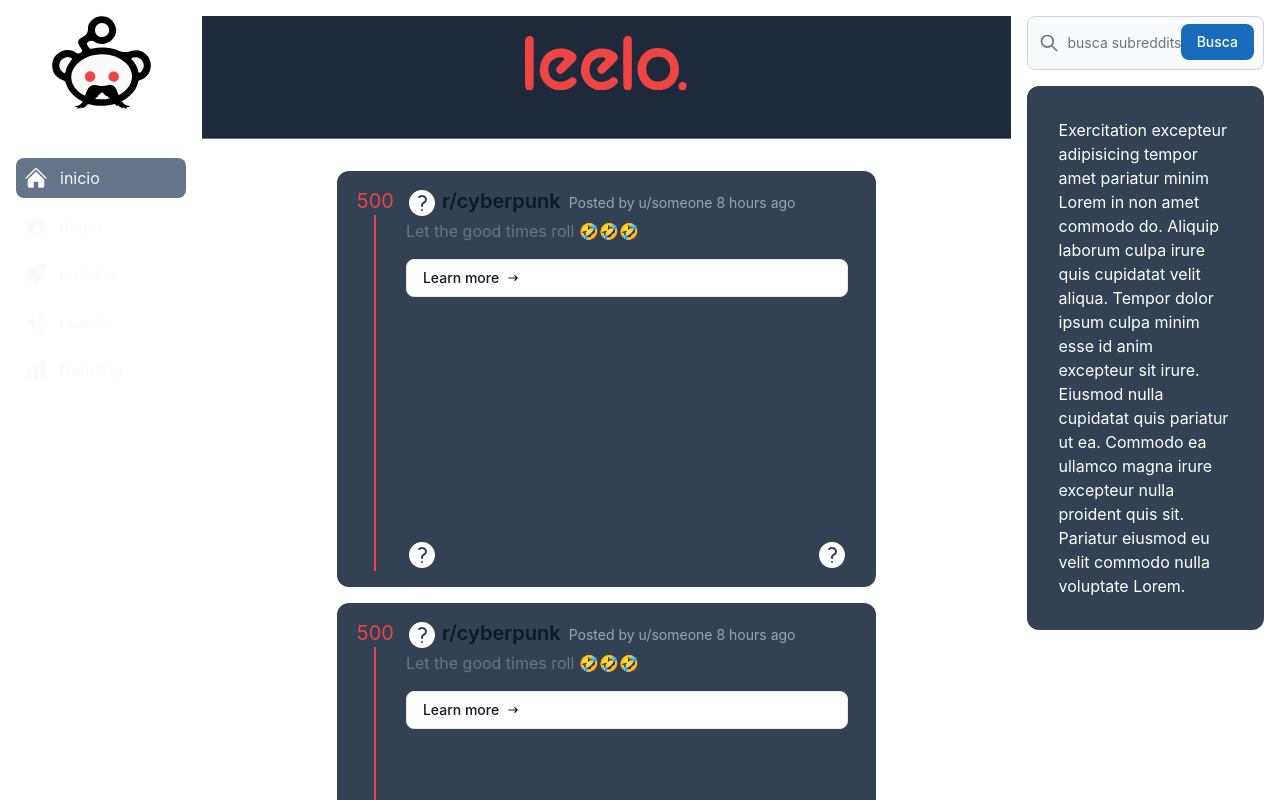
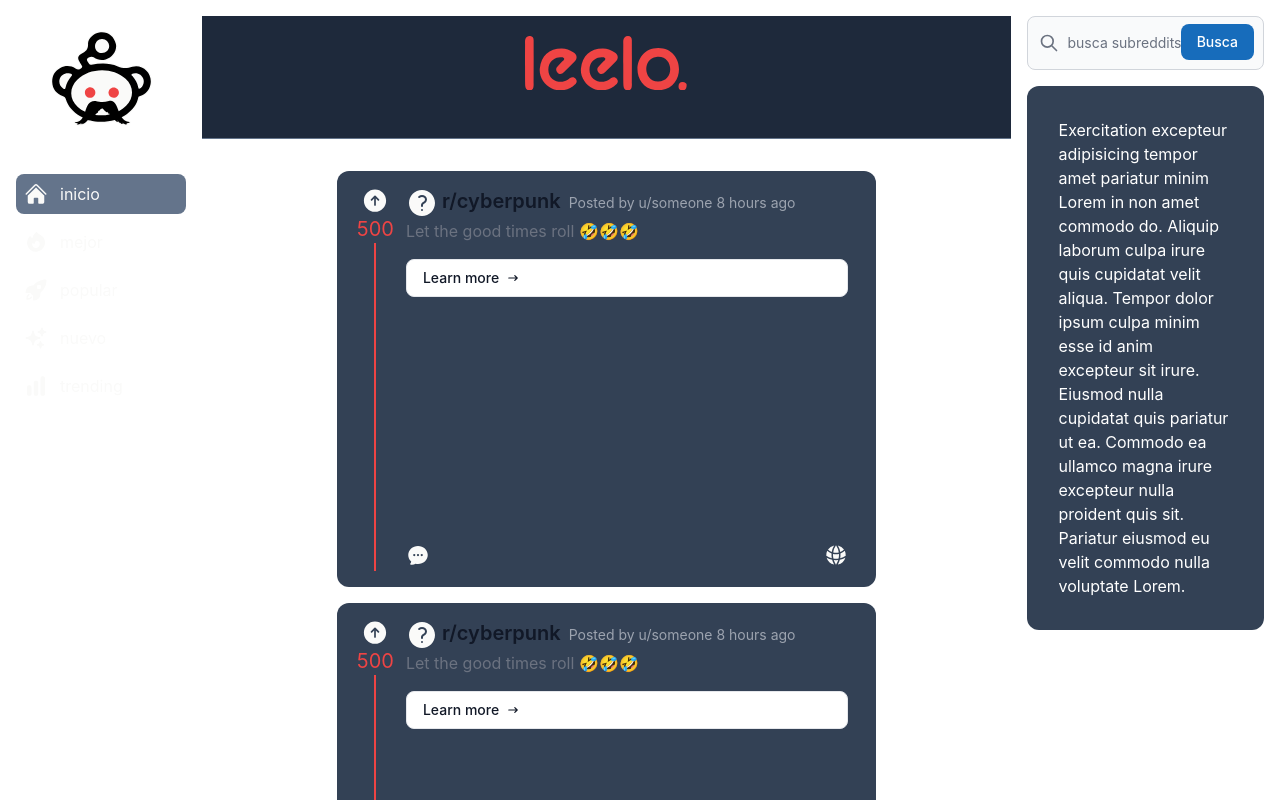
Before and after one commit to voidoperator/leelo, a React (Create React App) app: page / in a window 1280 px wide. Built offline with nearby package versions, Linux system fonts and the light colour scheme; what @thoughtbot/tailwindcss-aria-attributes would draw is missing.

Commit message:
fix: minor squashes

```diff
--- a/src/features/posts/Post.jsx
+++ b/src/features/posts/Post.jsx
@@ -1,5 +1,10 @@
 import React from 'react';
-import { QuestionMarkCircleIcon } from '@heroicons/react/24/solid';
+import {
+  ArrowUpCircleIcon,
+  ChatBubbleOvalLeftEllipsisIcon,
+  GlobeAltIcon,
+  QuestionMarkCircleIcon,
+} from '@heroicons/react/24/solid';
 
 export function Post() {
   const upVotes = 500;
@@ -10,6 +15,7 @@
     <div className="post-wrapper">
       <div className="post-grid">
         <div className="upvotes">
+          <ArrowUpCircleIcon className="w-8 secondary-icons" />
           <span className="votes">{upVotes}</span>
           <span className="votes-deco" />
         </div>
@@ -18,7 +24,7 @@
             <QuestionMarkCircleIcon className="subreddit-icon" />
             <div className="subreddit-name">{subredditName}</div>
           </div>
-          <author className="post-author">Posted by u/someone</author>
+          <span className="post-author">Posted by u/someone</span>
           <time className="post-date">{postTime}</time>
         </div>
         <div className="post-content">
@@ -43,8 +49,8 @@
           </a>
         </div>
         <div className="post-icons">
-          <QuestionMarkCircleIcon className="subreddit-icon" />
-          <QuestionMarkCircleIcon className="subreddit-icon" />
+          <ChatBubbleOvalLeftEllipsisIcon className="secondary-icons" />
+          <GlobeAltIcon className="secondary-icons" />
         </div>
       </div>
     </div>
--- a/src/index.css
+++ b/src/index.css
@@ -89,7 +89,10 @@
     @apply flex flex-row gap-1;
   }
   .subreddit-icon {
-    @apply w-8 h-8 text-white;
+    @apply w-8 text-stone-50;
+  }
+  .secondary-icons {
+    @apply w-6 text-stone-50;
   }
   .subreddit-name {
     @apply mr-1 text-lg font-semibold text-gray-900 dark:text-white;
@@ -173,6 +176,9 @@
   .leelo-eyes {
     @apply fill-red-500;
   }
+  .nav-logo {
+    @apply mt-4;
+  }
   .nav-logo > svg {
     box-sizing: content-box;
     width: 50%;
```
